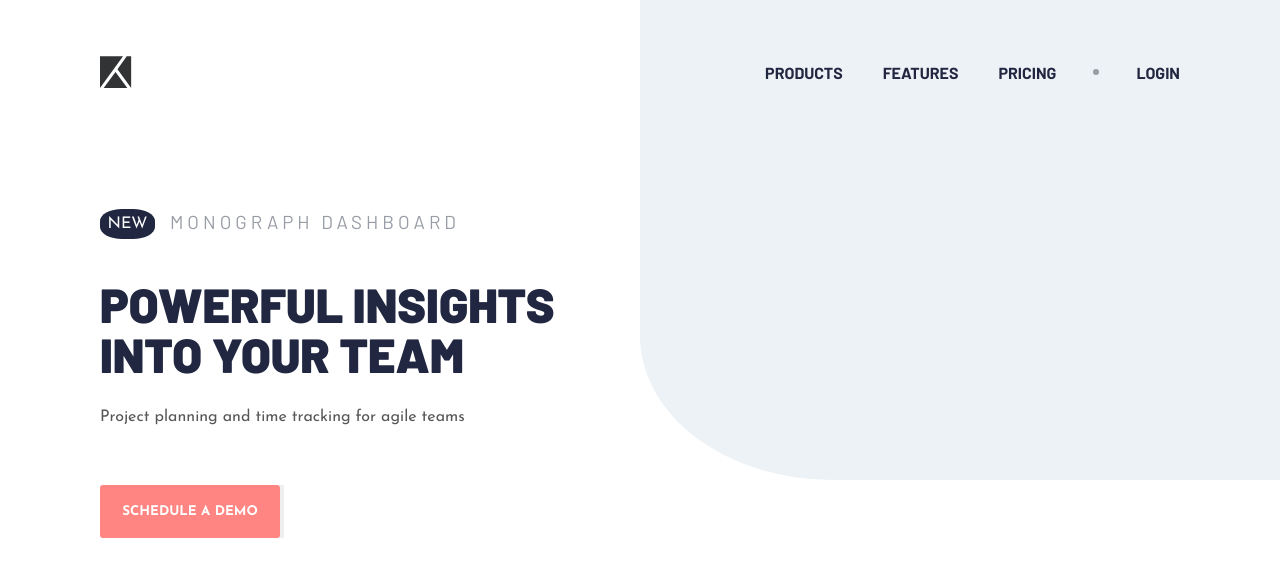
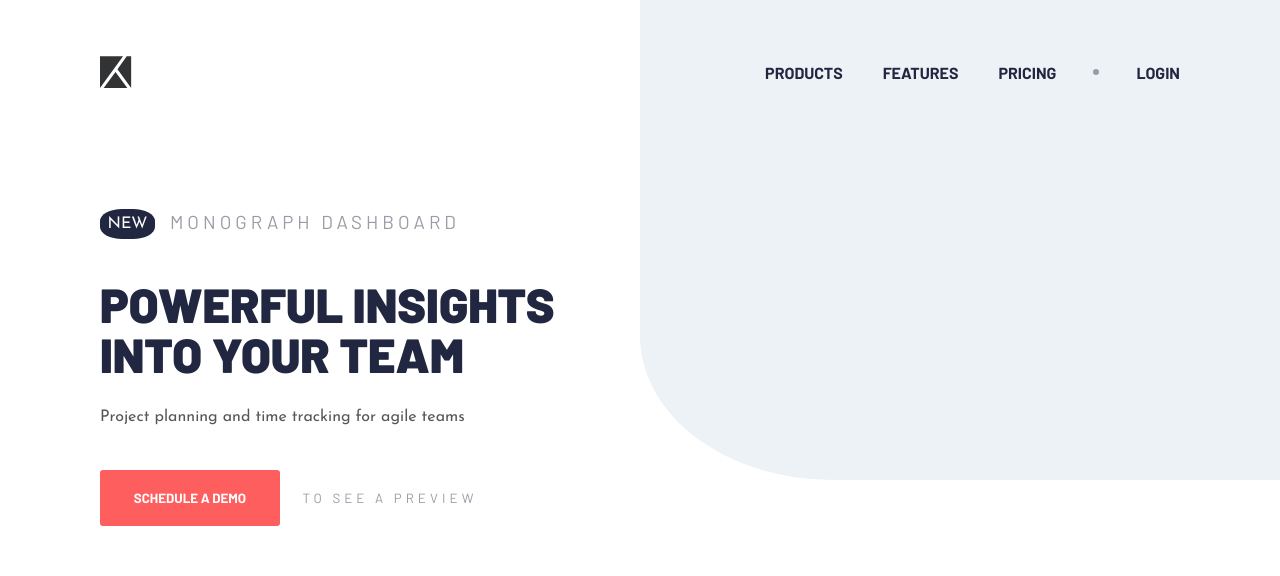
Before and after one commit to tonyykosseifyy/modern-ui-ux, a React (Create React App) app: page / in a window 1280 px wide. Shown: the top 576 px of the page. Built offline with nearby package versions, Linux system fonts and the light colour scheme.

Commit message:
2 files modified

```diff
--- a/src/components/HomeSection/HomeSection.css
+++ b/src/components/HomeSection/HomeSection.css
@@ -58,21 +58,37 @@
 
 .homesection-left-body > p {
   color: #575656;
-  margin-bottom: 60px ;
+  margin-bottom: 45px ;
 }
 
 .homesection-left-buttons {
   display: flex ;
 }
-.red-button {
-  background-color: #FF8582 ;
-  border-radius: 3px ;
-  width: 180px;
-  padding: 20px 0;
-  text-transform: uppercase ;
-  color: white ;
-  font-weight: bold ;
+.red-button ,
+.transparent-button {
   outline: none ;
   border: none  ;
   cursor: pointer ;
+  font-weight: bold ;
+  text-transform: uppercase ;
+  width: 180px;
+  padding: 20px 0;
+  font-family: 'Barlow', sans-serif;
 }
+.red-button {
+  border-radius: 3px ;
+  color: white ;
+  background-color: #FF5E5E;
+  transition: .3s ease-out ;
+}
+
+.red-button:hover {
+  background-color: #FF8582 ;
+}
+.transparent-button {
+  background-color: white;
+  margin-left: 20px ;
+  color: #989CA5;
+  font-weight: 100 ;
+  letter-spacing: 4px ;
+}
--- a/src/components/HomeSection/HomeSection.js
+++ b/src/components/HomeSection/HomeSection.js
@@ -16,7 +16,7 @@ const HomeSection = () => {
         </div>
         <div className="homesection-left-buttons">
           <button className="red-button">schedule a demo</button>
-          <button className="transparent-button"></button>
+          <button className="transparent-button">to see a preview</button>
         </div>
       </div>
       <div className="homesection-right"></div>
```
